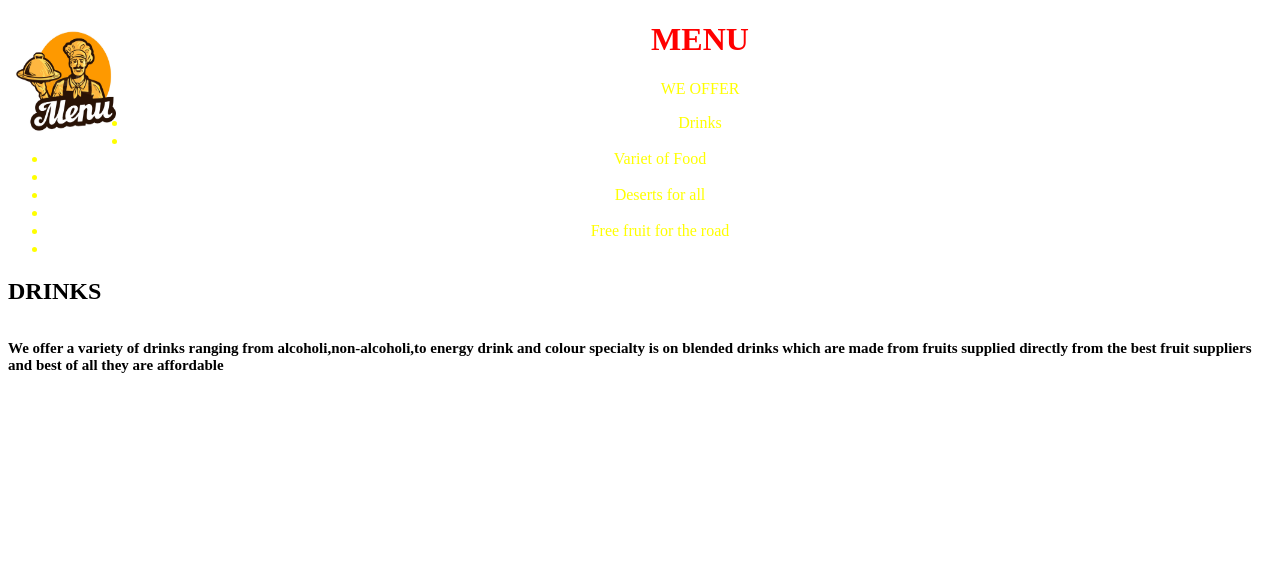
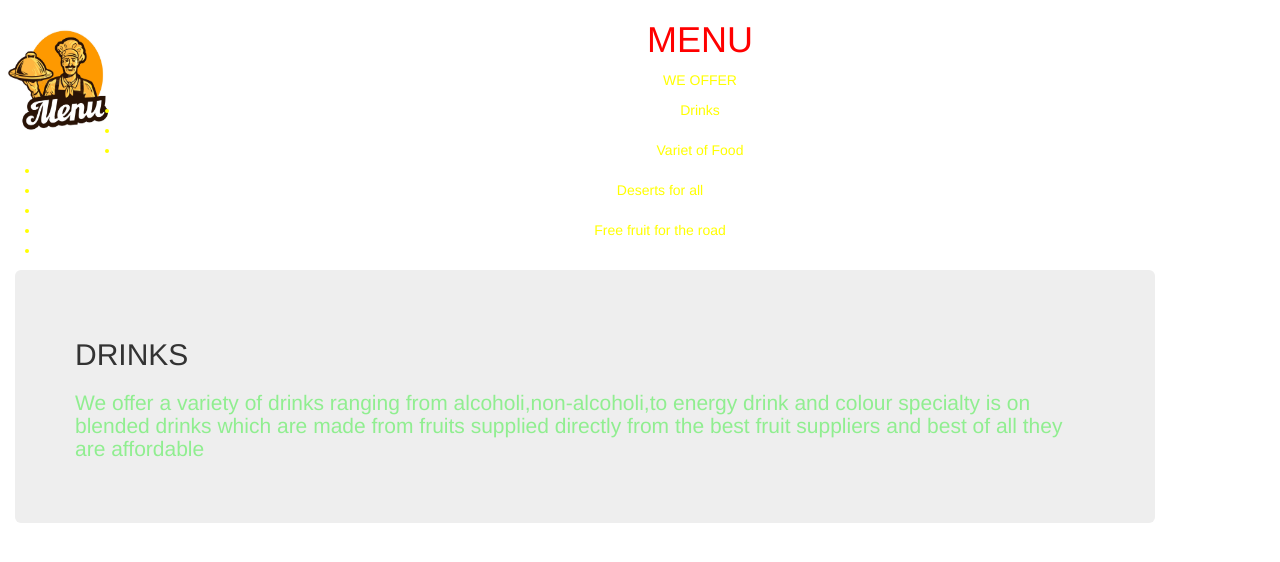
Before and after one commit to Erickkirui/project-2, a plain HTML site: page Desktop/Project-2/index.html in a window 1280 px wide. Drawn offline with Linux system fonts and the light colour scheme.

Commit message:
bootsrap used on drink section

```diff
--- a/Desktop/Project-2/css/styles.css
+++ b/Desktop/Project-2/css/styles.css
@@ -14,6 +14,10 @@ background-image: url("/home/erick/Pictures/Wallpapers/uber_of_food_sharing_cult
   color: yellow;
 }
 .font{
-  font-size: 15px;
-  float: left;
+  font-size: 12px;
+ float: left;
 }
+.size{
+  font-size: 99pxl;
+  color: lightgreen;
+}
--- a/Desktop/Project-2/index.html
+++ b/Desktop/Project-2/index.html
@@ -2,6 +2,7 @@
 <html lang="en" dir="ltr">
   <head>
     <link href="css/styles.css" rel="stylesheet" type="text/css">
+    <link href="css/bootstrap.css" rel="stylesheet" type="text/css">
     <title>Anitas kitchen</title>
   </head>
   <body>
@@ -20,9 +21,11 @@
 </div>
 </div>
 </div>
+  <div class="font">
+<div class="container">
   <div class="jumbotron">
 <h2>DRINKS<h2>
-  <div class="font">
+  <div class="size">
   <p>We offer a variety of drinks ranging from
     alcoholi,non-alcoholi,to energy drink and colour
     specialty is on blended drinks which are made from
@@ -32,6 +35,7 @@
 </div>
 </div>
 </div>
+</div>
 
 
   </body>
```
